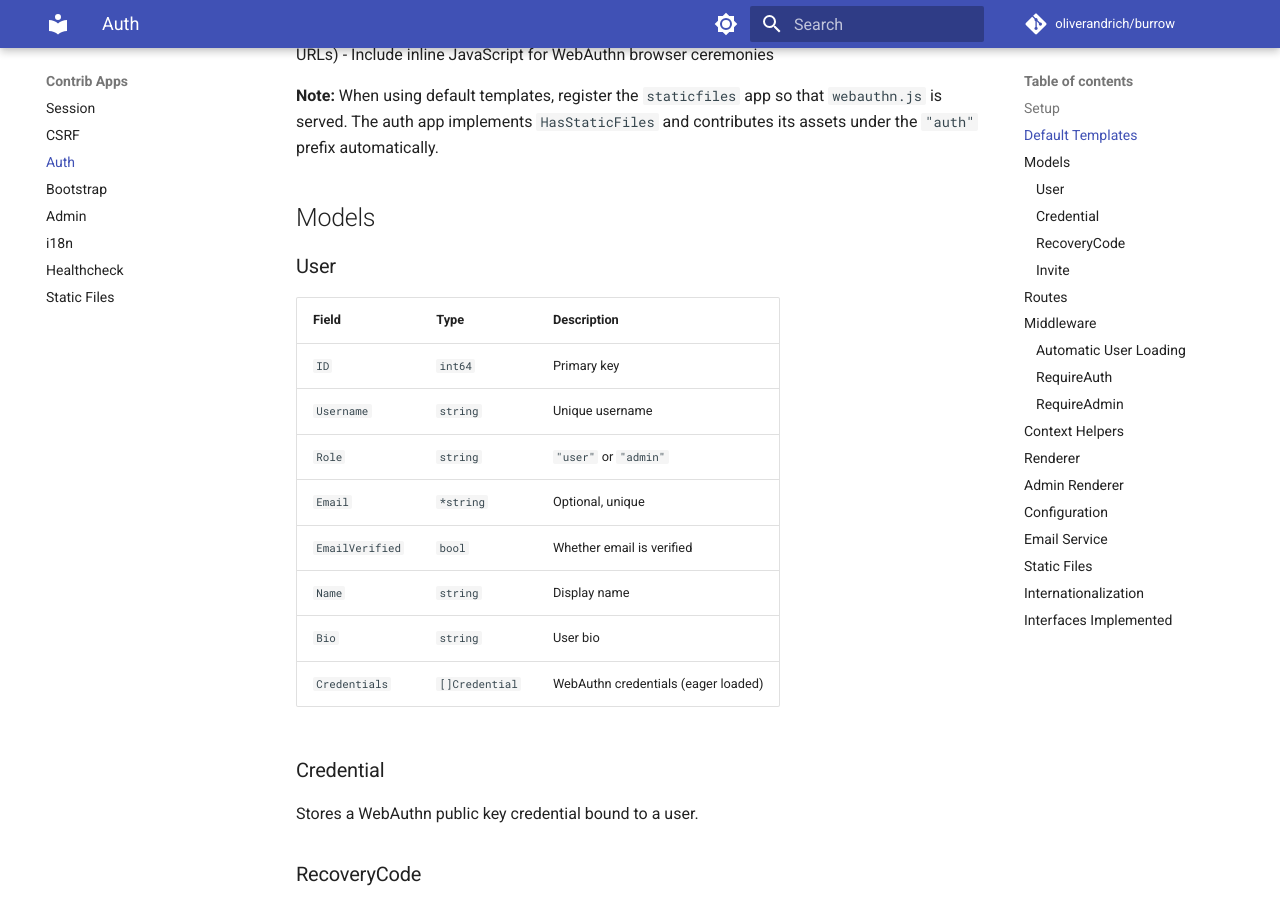
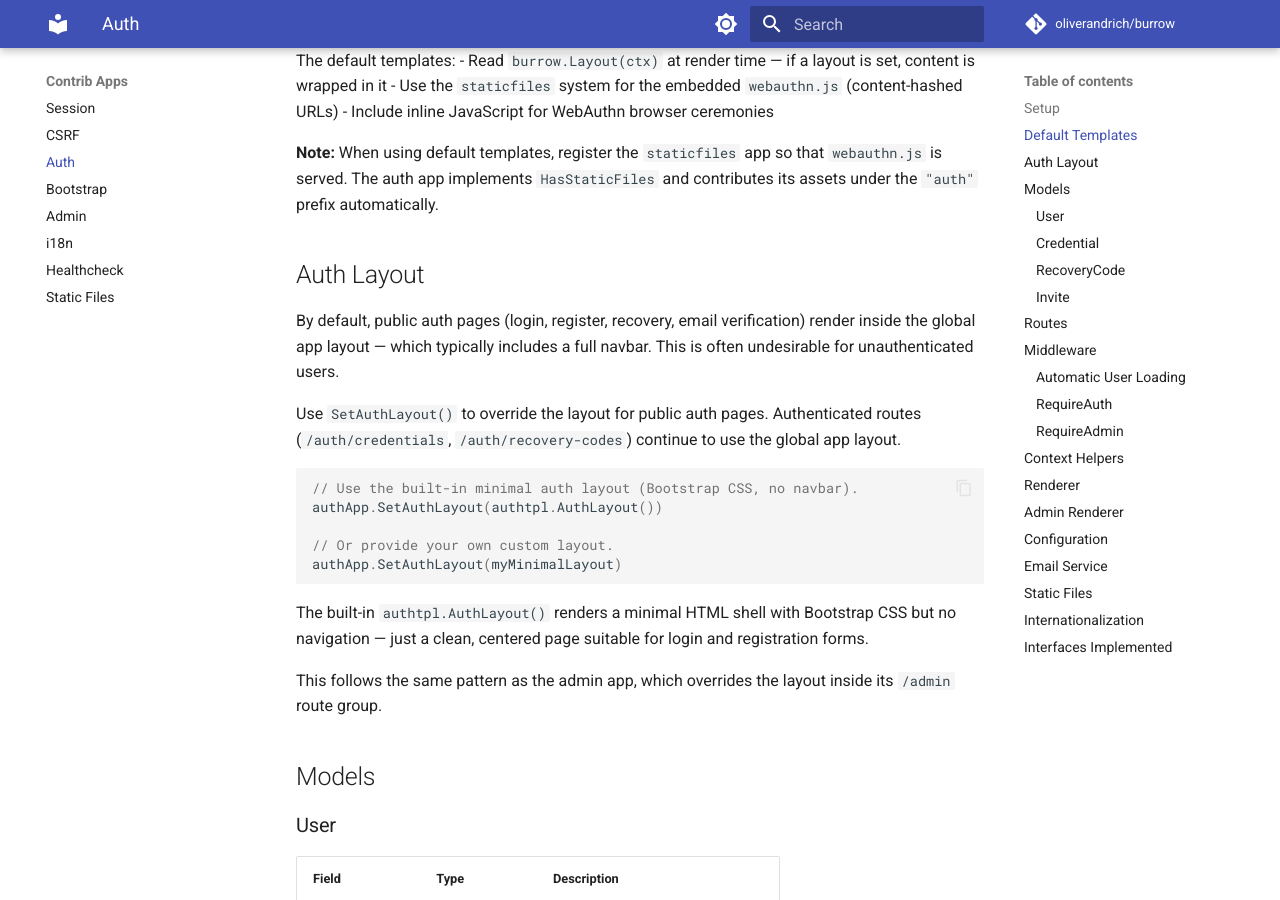
Before and after one commit to oliverandrich/burrow, an MkDocs documentation site: the page built from docs/contrib/auth.md, in a window 1280 px wide and 900 px high, scrolled down 1171 px. Built offline with MkDocs 1.6.1 and Material for MkDocs 9.7.7, drawn with Linux system fonts in a browser that asks for light colours; some of the changed text lies outside the part shown.

Commit message:
docs: document auth layout override for public auth pages
Add SetAuthLayout() and AuthLayout() to the auth contrib docs,
and document the auth layout as a third layout type alongside
app and admin layouts in the layouts guide.

````diff
--- a/docs/contrib/auth.md
+++ b/docs/contrib/auth.md
@@ -23,6 +23,9 @@ srv := burrow.NewServer(
     // ... other apps
 )
 
+// Use a minimal layout for public auth pages (login, register, recovery).
+authApp.SetAuthLayout(authtpl.AuthLayout())
+
 // Wire admin renderer for user/invite management pages.
 authApp.SetAdminRenderer(authtpl.DefaultAdminRenderer())
 ```
@@ -47,6 +50,24 @@ The default templates:
 - Include inline JavaScript for WebAuthn browser ceremonies
 
 **Note:** When using default templates, register the `staticfiles` app so that `webauthn.js` is served. The auth app implements `HasStaticFiles` and contributes its assets under the `"auth"` prefix automatically.
+
+## Auth Layout
+
+By default, public auth pages (login, register, recovery, email verification) render inside the global app layout — which typically includes a full navbar. This is often undesirable for unauthenticated users.
+
+Use `SetAuthLayout()` to override the layout for public auth pages. Authenticated routes (`/auth/credentials`, `/auth/recovery-codes`) continue to use the global app layout.
+
+```go
+// Use the built-in minimal auth layout (Bootstrap CSS, no navbar).
+authApp.SetAuthLayout(authtpl.AuthLayout())
+
+// Or provide your own custom layout.
+authApp.SetAuthLayout(myMinimalLayout)
+```
+
+The built-in `authtpl.AuthLayout()` renders a minimal HTML shell with Bootstrap CSS but no navigation — just a clean, centered page suitable for login and registration forms.
+
+This follows the same pattern as the admin app, which overrides the layout inside its `/admin` route group.
 
 ## Models
 
````
Also changed, not shown: docs/guide/layouts.md (+12 -2 lines).
